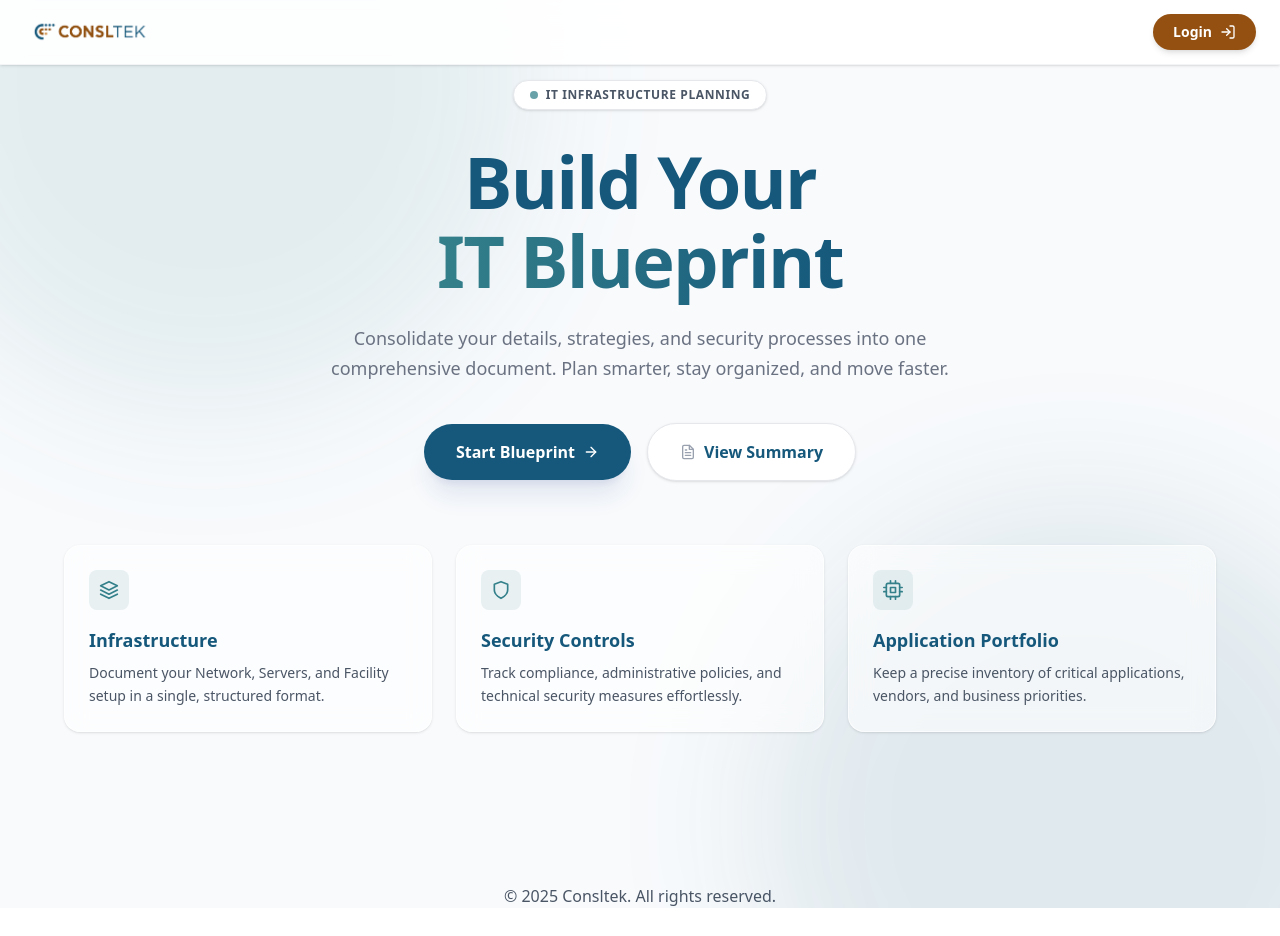
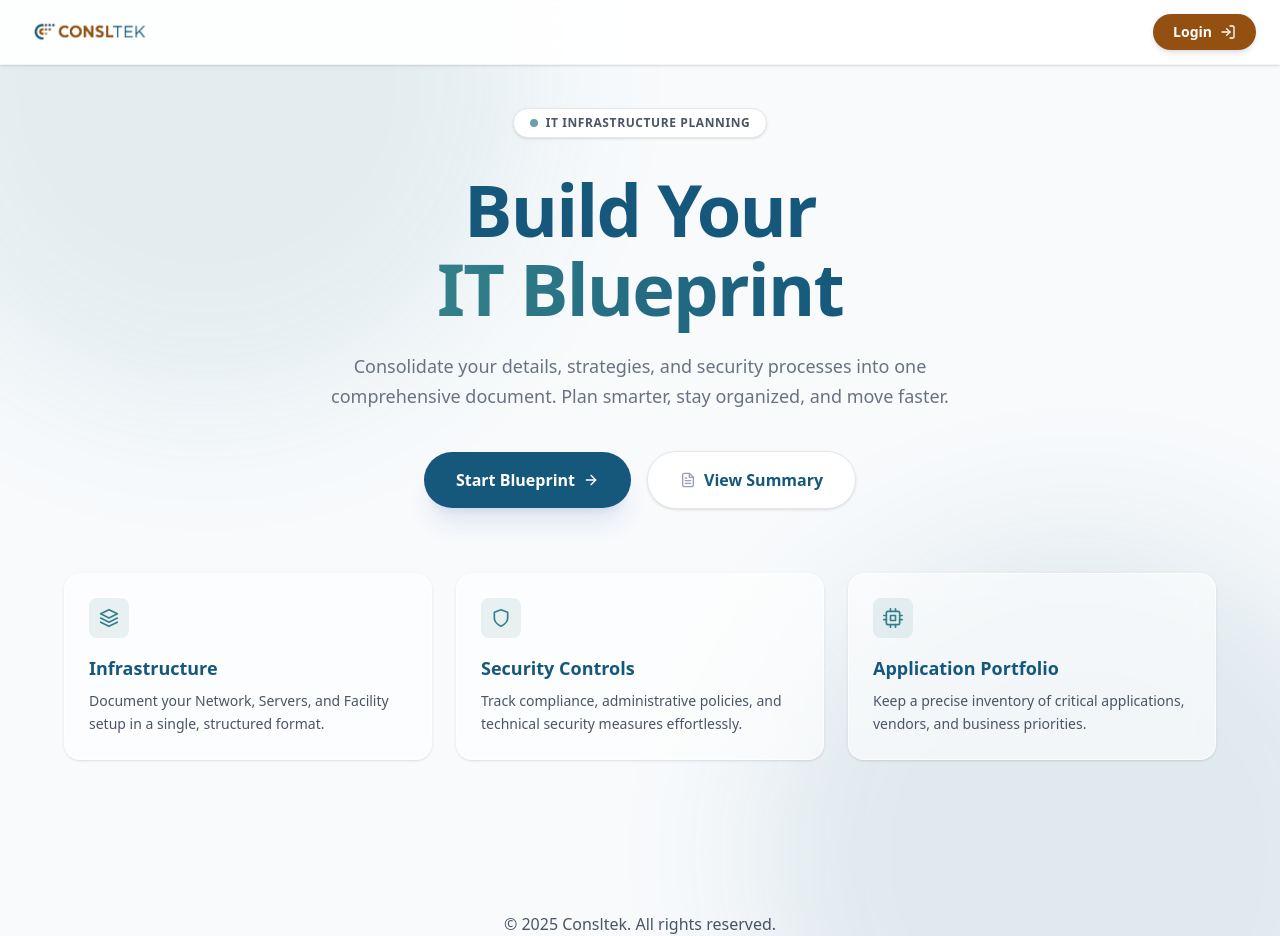
Before and after one commit to 8bit-kp/IT-blueprint-v2, a React (Vite) app in the folder Frontend/: page / in a window 1280 px wide. Before the commit the page ends 908 px from the top, so only its background shows below. Built offline with nearby package versions, Linux system fonts and the light colour scheme; what @react-pdf/renderer would draw is missing.

Commit message:
add padding to the Home component for improved layout

```diff
--- a/Frontend/src/pages/Home.jsx
+++ b/Frontend/src/pages/Home.jsx
@@ -29,7 +29,7 @@ const Home = () => {
   };
 
   return (
-    <div className="min-h-screen bg-[#F8FAFC] relative overflow-hidden flex flex-col font-sans">
+    <div className="min-h-screen bg-[#F8FAFC] relative overflow-hidden flex flex-col pt-7 font-sans">
 
       {/* Background Ambience */}
       <div className="absolute inset-0 bg-gradient-to-br from-blue-50/50 via-white to-gray-100/50 -z-10" />
```
